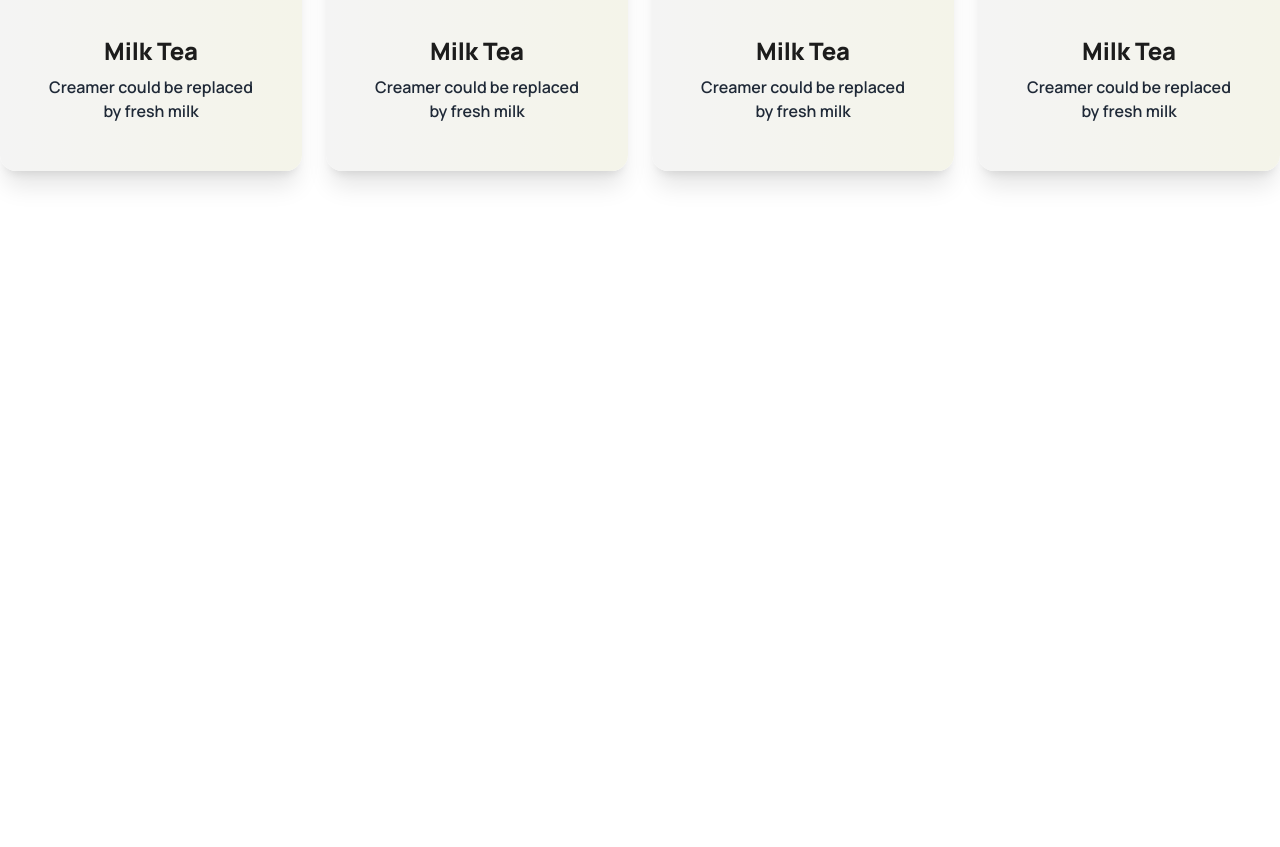
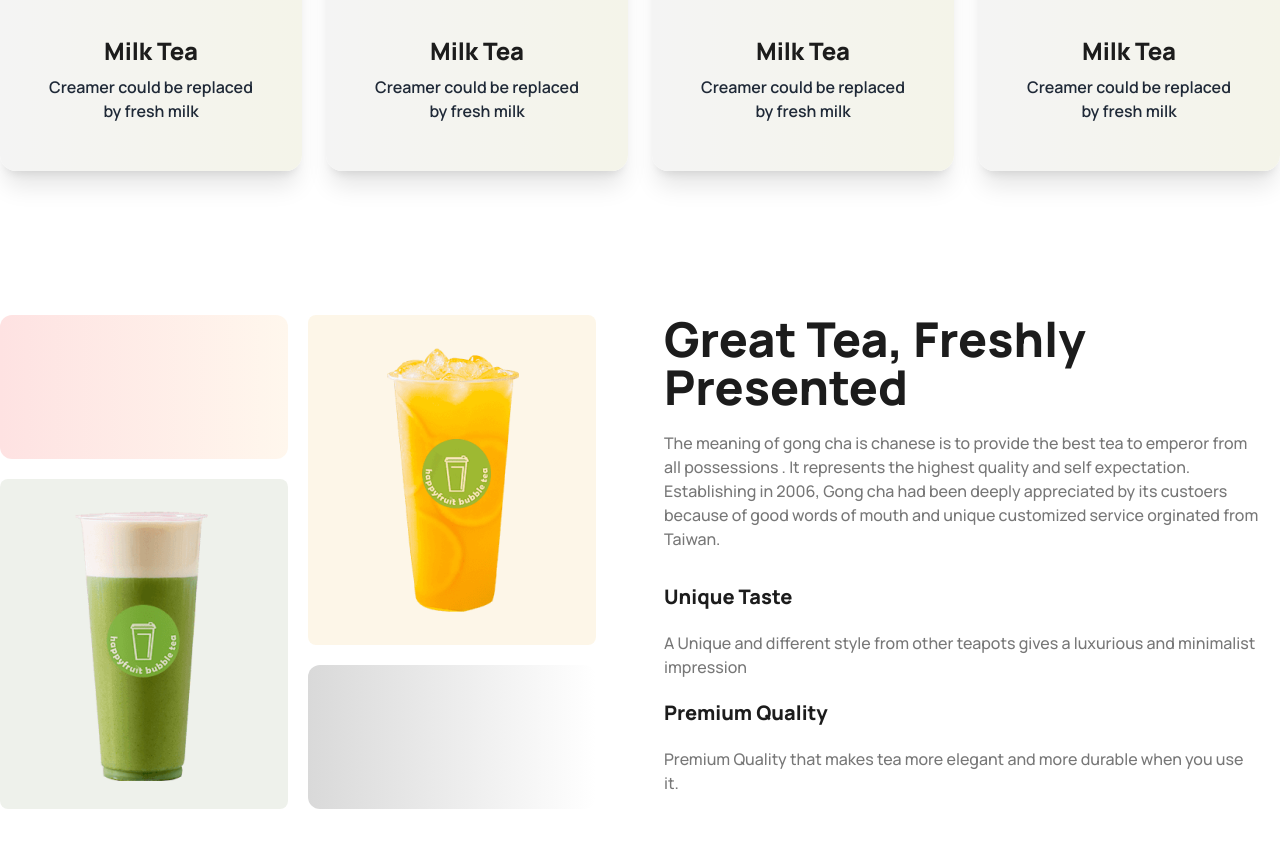
Before and after one commit to karnojitroy/tea-house-with-daisyui, a plain HTML site: page index.html in a window 1280 px wide. Shown: the part 1042-1889 px from the top of the page. Before the commit the page ends 1437 px from the top, so only its background shows below. Drawn offline with nearby package versions, Linux system fonts and the light colour scheme.

Commit message:
great tea section finished with responsive

```diff
--- a/index.html
+++ b/index.html
@@ -75,8 +75,7 @@
             <div class="grid grid-cols-1 md:grid-cols-2 lg:grid-cols-4 gap-6 mt-14">
                 <div class="card bg-gradient-to-r from-[#F4F4F4] to-[#F4F4E9] shadow-xl space-y-2 p-4">
                     <figure class="px-10 pt-10">
-                        <img src="/images/tea-1.png"
-                            alt="Milk Tea" class="rounded-xl" />
+                        <img src="/images/tea-1.png" alt="Milk Tea" class="rounded-xl" />
                     </figure>
                     <div class="card-body items-center text-center">
                         <h2 class="card-title text-2xl font-extrabold text-color-black-1">Milk Tea</h2>
@@ -85,8 +84,7 @@
                 </div>
                 <div class="card bg-gradient-to-r from-[#F4F4F4] to-[#F4F4E9] shadow-xl space-y-2 p-4">
                     <figure class="px-10 pt-10">
-                        <img src="/images/tea-2.png"
-                            alt="Milk Tea" class="rounded-xl" />
+                        <img src="/images/tea-2.png" alt="Milk Tea" class="rounded-xl" />
                     </figure>
                     <div class="card-body items-center text-center">
                         <h2 class="card-title text-2xl font-extrabold text-color-black-1">Milk Tea</h2>
@@ -95,8 +93,7 @@
                 </div>
                 <div class="card bg-gradient-to-r from-[#F4F4F4] to-[#F4F4E9] shadow-xl space-y-2 p-4">
                     <figure class="px-10 pt-10">
-                        <img src="/images/tea-3.png"
-                            alt="Milk Tea" class="rounded-xl" />
+                        <img src="/images/tea-3.png" alt="Milk Tea" class="rounded-xl" />
                     </figure>
                     <div class="card-body items-center text-center">
                         <h2 class="card-title text-2xl font-extrabold text-color-black-1">Milk Tea</h2>
@@ -105,8 +102,7 @@
                 </div>
                 <div class="card bg-gradient-to-r from-[#F4F4F4] to-[#F4F4E9] shadow-xl space-y-2 p-4">
                     <figure class="px-10 pt-10">
-                        <img src="/images/tea-4.png"
-                            alt="Milk Tea" class="rounded-xl" />
+                        <img src="/images/tea-4.png" alt="Milk Tea" class="rounded-xl" />
                     </figure>
                     <div class="card-body items-center text-center">
                         <h2 class="card-title text-2xl font-extrabold text-color-black-1">Milk Tea</h2>
@@ -116,6 +112,43 @@
             </div>
 
         </section>
+        <!-- great tea section -->
+        <section class="my-36 flex gap-12 flex-col lg:flex-row">
+            <div class="grid grid-cols-1 gap-5 md:grid-cols-2 flex-1">
+                <div class="h-36 rounded-xl bg-gradient-to-r from-red-100 to-orange-50"></div>
+                <div class="row-span-2 bg-[#E6A6231A] rounded-lg flex justify-center items-center px-12 py-7">
+                    <img src="/images/fresh-1.png" alt="">
+                </div>
+                <div class="row-span-2 bg-[#5776391A] rounded-lg flex justify-center items-center px-12 py-7">
+                    <img src="/images/fresh-2.png" alt="">
+                </div>
+                <div class="h-36 rounded-xl bg-gradient-to-r from-[#D9D9D9] to-[#FFFFFF]"></div>
+            </div>
+            <div class="space-y-8 flex-1 px-8 md:px-1 lg:px-5">
+                <div class="space-y-5">
+                    <h2 class="text-5xl font-extrabold text-color-black-1">Great Tea, Freshly <br>
+                        Presented</h2>
+                    <p class="text-base font-medium text-color-gray-1">The meaning of gong cha is chanese is to provide
+                        the
+                        best tea to emperor from all possessions . It
+                        represents the highest quality and self expectation. Establishing in 2006, Gong cha had been
+                        deeply
+                        appreciated by its custoers because of good words of mouth and unique customized service
+                        orginated
+                        from Taiwan.</p>
+                </div>
+                <div class="space-y-5">
+                    <h4 class="text-xl font-extrabold text-color-black-1">Unique Taste</h4>
+                    <p class="text-base font-medium text-color-gray-1">A Unique and different style from other teapots
+                        gives
+                        a luxurious and minimalist impression</p>
+                    <h4 class="text-xl font-extrabold text-color-black-1">Premium Quality</h4>
+                    <p class="text-base font-medium text-color-gray-1">Premium Quality that makes tea more elegant and
+                        more
+                        durable when you use it.</p>
+                </div>
+            </div>
+        </section>
     </main>
     <!-- footer section  -->
     <footer></footer>
```
